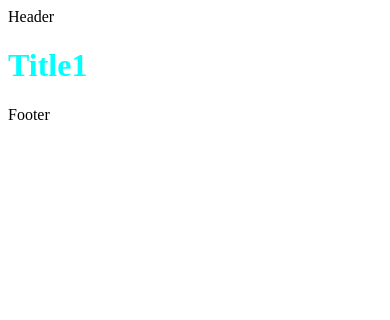
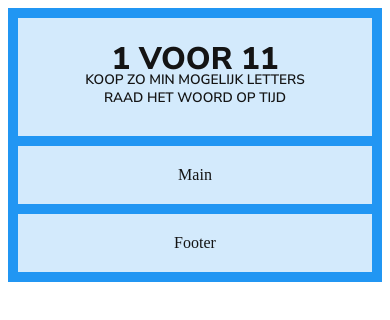
Before and after one commit to roosebolton/1voor11, a plain HTML site: page index.html in a window 390 px wide. Drawn offline with Linux system fonts and the light colour scheme.

Commit message:
+responsive header text, 3r grid layout, font variables for titles

```diff
--- a/index.html
+++ b/index.html
@@ -1,19 +1,26 @@
 <!DOCTYPE html>
 <html>
+
 <head>
     <title>1 voor 11</title>
     <meta charset="utf-8">
-
     <link rel="stylesheet" type="text/css" href="css/main.css">
     <link rel="stylesheet" type="text/css" href="1voor11/css/main.css">
-
-
 </head>
 <body>
-        <header>Header</header>
-        <main>
-            <h1 class="testTitle">Title1</h1>
+    <div class="grid-container">
+        <header class="header">
+            <h1>1 VOOR 11</h1>
+            <h4>KOOP ZO MIN MOGELIJK LETTERS</h4>
+            <h4>RAAD HET WOORD OP TIJD</h4>
+        </header>
+        <main class="main">
+            Main
         </main>
-        <footer>Footer</footer>
+        <footer class="footer">
+            Footer
+        </footer>
+    </div>
 </body>
+
 </html>
--- a/scss/main.scss
+++ b/scss/main.scss
@@ -1,3 +1,57 @@
+//nunito font weight 600
+@import url('https://fonts.googleapis.com/css2?family=Nunito+Sans:wght@600&display=swap');
+//nunito font weigth 800
+@import url('https://fonts.googleapis.com/css2?family=Nunito+Sans:wght@600;800&family=Roboto+Flex:opsz@8..144&display=swap');
+//roboto flex font weight 400
+@import url('https://fonts.googleapis.com/css2?family=Nunito+Sans:wght@600&family=Roboto+Flex:opsz@8..144&display=swap');
+
+//font variables
+$title-font: 'Nunito Sans', sans-serif;
+$subtitle-font: $title-font;
+$paragraph-font: 'Roboto Flex', sans-serif;
+
+//color variables
+$text-black: rgb(20,20,20);
+
+body{
+  color: $text-black;
+  h1{
+    font-weight: 800;
+    font-family: $title-font;
+    font-size: 8vw;
+  }
+  h4{
+    font-weight: 600;
+    font-family: $title-font;
+    font-size: 3.5vw;
+  }
+  p{
+    font-family: $paragraph-font;
+    font-size: 2vw;
+  }
+}
 .testTitle{
     color: aqua;
 }
+
+.header { grid-area: header;
+line-height: 0.1%;}
+.main { grid-area: main; }
+.footer { grid-area: footer; }
+
+.grid-container {
+  display: grid;
+  grid-template-areas:
+    'header header header'
+    'main main main'
+    'footer footer footer';
+  gap: 10px;
+  background-color: #2196F3;
+  padding: 10px;
+}
+
+header, main, footer{
+  background-color: rgba(255, 255, 255, 0.8);
+  text-align: center;
+  padding: 20px 0;
+}
```
Also changed, not shown: css/main.css, 2 other files. Lines whose indentation alone changed are shown as unchanged.
